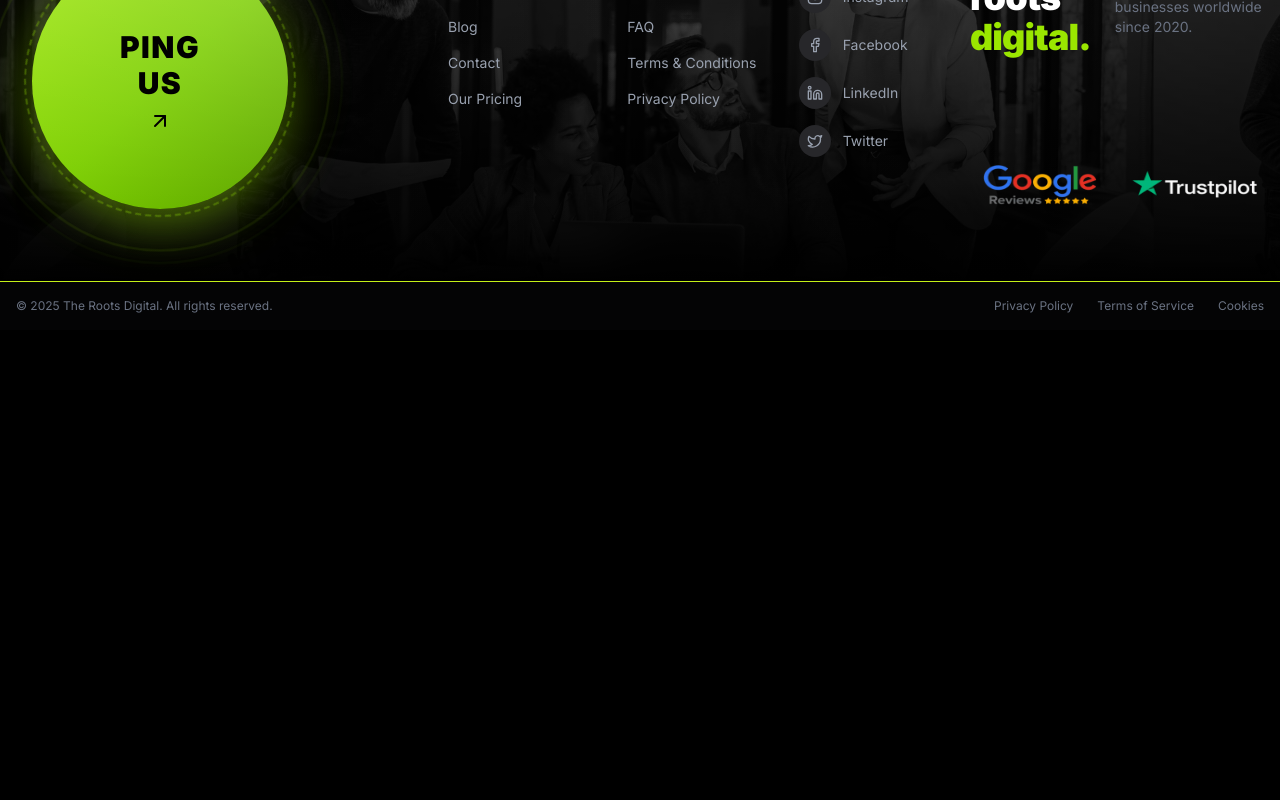
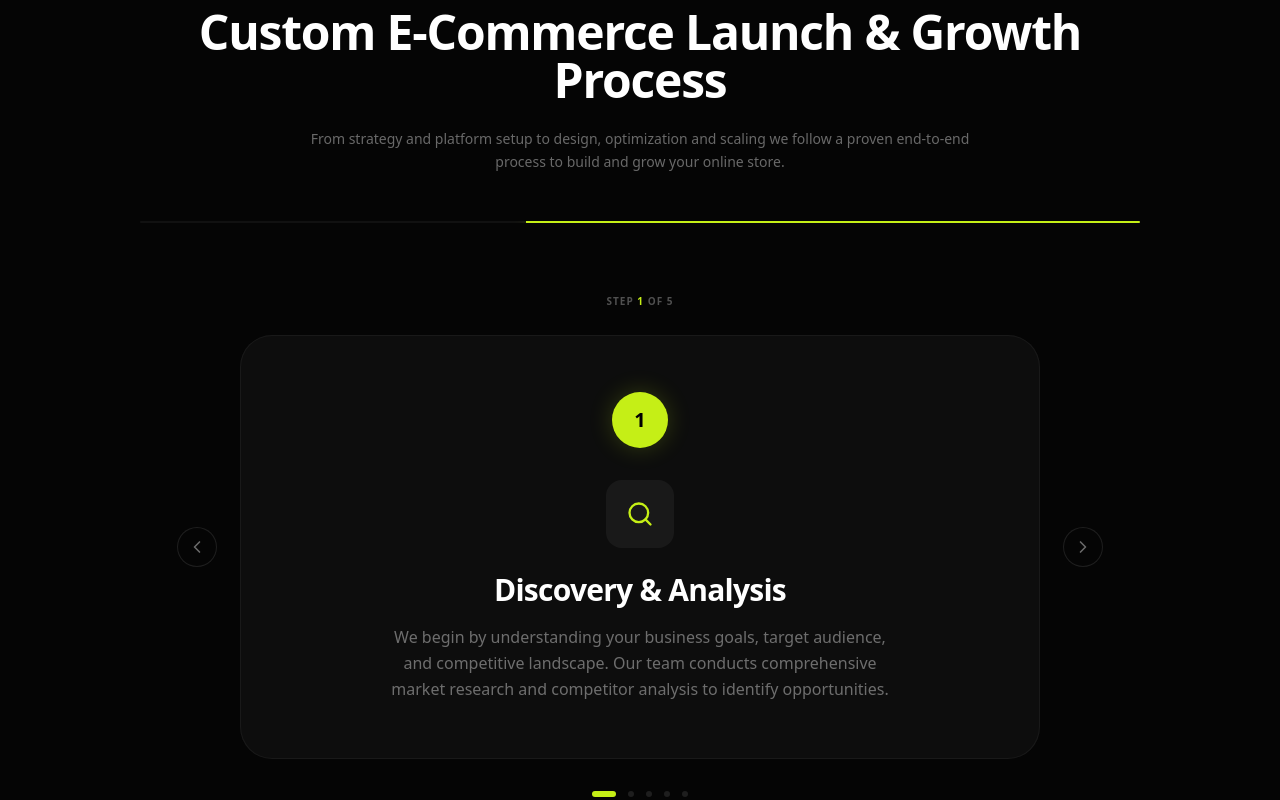
Before and after one commit to Thelastcodecom/therootsdigital, a Next.js app: page /ecommerce in a window 1280 px wide. Shown: the part 6420-7220 px from the top of the page. Before the commit the page ends 6750 px from the top, so only its background shows below. Built offline with nearby package versions, Linux system fonts and the light colour scheme.

Commit message:
E-commerce launch process section added

```diff
--- a/src/app/ecommerce/page.tsx
+++ b/src/app/ecommerce/page.tsx
@@ -3,6 +3,7 @@ import AnalyticsSection from '@/components/Ecommerce/AnalyticsSection'
 import ServicesWeOfferSection from '@/components/Ecommerce/ServicesWeOffer'
 import RealBrandsSection from '@/components/Ecommerce/RealBrandsSection'
 import DevelopmentProcess from '@/components/Ecommerce/DevelopmentProcess'
+import EcommerceProcess from '@/components/Ecommerce/EcommerceProcess'
 
 export default function page() {
   return (
@@ -11,6 +12,7 @@ export default function page() {
     <ServicesWeOfferSection />
     <RealBrandsSection />
     <DevelopmentProcess />
+    <EcommerceProcess />
     </>
   )
 }
--- a/src/app/page.tsx
+++ b/src/app/page.tsx
@@ -6,10 +6,6 @@ import PortfolioGrid from "@/components/PortfolioShowcaseSection";
 import ScrollRevealSection from "@/components/ScrollRevealSection";
 import TestimonialsSection from "@/components/TestimonialSection";
 import SubscriptionsSection from "@/components/SubscriptionsSection";
-
-
-
-
 
 export default function Home() {
   return (
--- /dev/null
+++ b/src/components/Ecommerce/EcommerceProcess.tsx
@@ -0,0 +1,172 @@
+'use client';
+import React, { useState } from "react";
+import {
+  ChevronLeft,
+  ChevronRight,
+  Search,
+  PenTool,
+  Code,
+  Rocket,
+  TrendingUp,
+} from "lucide-react";
+
+/**
+ * EcommerceProcess Component
+ * Features a custom "shrinking from left" line animation.
+ */
+const EcommerceProcess = () => {
+  const [currentStep, setCurrentStep] = useState(0);
+
+  const processSteps = [
+    {
+      id: 1,
+      title: "Discovery & Analysis",
+      icon: <Search size={28} />,
+      description:
+        "We begin by understanding your business goals, target audience, and competitive landscape. Our team conducts comprehensive market research and competitor analysis to identify opportunities.",
+    },
+    {
+      id: 2,
+      title: "Strategy & Planning",
+      icon: <PenTool size={28} />,
+      description:
+        "Based on our analysis, we develop a comprehensive e-commerce strategy covering platform selection, technical requirements, and growth metrics. We create detailed project roadmaps.",
+    },
+    {
+      id: 3,
+      title: "Development & Setup",
+      icon: <Code size={28} />,
+      description:
+        "Our expert developers bring your vision to life. We set up your stores, optimize product listings, configure payment systems, and implement automation tools with precision.",
+    },
+    {
+      id: 4,
+      title: "Launch & Growth",
+      icon: <Rocket size={28} />,
+      description:
+        "We execute a strategic launch across your chosen platforms. Our team continuously monitors performance, making data-driven adjustments to maximize ROI and accelerate scaling.",
+    },
+    {
+      id: 5,
+      title: "Scale & Support",
+      icon: <TrendingUp size={28} />,
+      description:
+        "Our partnership doesn't end at launch. We provide ongoing support and performance tracking. As your business grows, we scale operations and explore new market opportunities.",
+    },
+  ];
+
+  const nextStep = () => {
+    setCurrentStep((prev) => (prev === processSteps.length - 1 ? 0 : prev + 1));
+  };
+
+  const prevStep = () => {
+    setCurrentStep((prev) => (prev === 0 ? processSteps.length - 1 : prev - 1));
+  };
+
+  return (
+    <section className="bg-[#050505] py-24 px-8 font-sans selection:bg-[#C5EF16] selection:text-black antialiased overflow-hidden">
+      <style>{`
+        @keyframes shrinkRight {
+          0% {
+            left: 0%;
+            width: 100%;
+          }
+          100% {
+            left: 100%;
+            width: 0%;
+          }
+        }
+        .animate-shrink-line {
+          animation: shrinkRight 3s cubic-bezier(0.4, 0, 0.2, 1) infinite;
+        }
+      `}</style>
+
+      <div className="max-w-[1000px] mx-auto text-center">
+        {/* Header Section */}
+        <p className="text-[#C5EF16] text-[10px] uppercase font-black tracking-[0.4em] mb-4">
+          OUR PROCESS
+        </p>
+        <h2 className="text-white text-4xl md:text-5xl font-black mb-6 tracking-tight">
+          Custom E-Commerce Launch & Growth Process
+        </h2>
+        <p className="text-white/40 text-sm max-w-2xl mx-auto leading-relaxed font-medium mb-12">
+          From strategy and platform setup to design, optimization and scaling
+          we follow a proven end-to-end process to build and grow your online store.
+        </p>
+
+        {/* Animated Progress Line Container */}
+        <div className="relative w-full h-0.5 bg-white/5 mb-16 overflow-hidden rounded-full">
+          {/* Background Highlight segments based on current step */}
+
+          {/* Custom Shrinking Animation Line */}
+          <div className="absolute top-0 h-full bg-[#C5EF16] shadow-[0_0_15px_rgba(197,239,22,0.8)] animate-shrink-line" />
+        </div>
+
+        {/* Carousel/Card Container */}
+        <div className="relative max-w-[800px] mx-auto">
+          {/* Step Indicator */}
+          <div className="mb-6">
+            <span className="text-white/30 text-[10px] font-black tracking-widest uppercase">
+              Step{" "}
+              <span className="text-[#C5EF16]">
+                {processSteps[currentStep].id}
+              </span>{" "}
+              of 5
+            </span>
+          </div>
+
+          {/* Main Card */}
+          <div className="group relative bg-[#0D0D0D] border border-white/5 rounded-4xl p-8 md:p-14 flex flex-col items-center transition-all duration-500 hover:border-[#C5EF16]/40 hover:shadow-[0_0_40px_rgba(197,239,22,0.1)]">
+
+            {/* Round Number Indicator */}
+            <div className="w-14 h-14 bg-[#C5EF16] rounded-full flex items-center justify-center text-black text-xl font-black mb-8 shadow-[0_0_25px_rgba(197,239,22,0.2)]">
+              {processSteps[currentStep].id}
+            </div>
+
+            {/* Icon - Straight by default, rotates on hover */}
+            <div className="text-[#C5EF16] mb-6 p-5 bg-white/5 rounded-2xl transition-transform duration-500 group-hover:rotate-12 group-hover:bg-[#C5EF16]/10">
+              {processSteps[currentStep].icon}
+            </div>
+
+            {/* Content */}
+            <h3 className="text-white text-2xl md:text-3xl font-black mb-4 tracking-tight">
+              {processSteps[currentStep].title}
+            </h3>
+            <p className="text-white/40 text-center text-sm md:text-base leading-relaxed max-w-lg font-medium">
+              {processSteps[currentStep].description}
+            </p>
+
+            {/* Navigation Buttons */}
+            <button
+              onClick={prevStep}
+              className="absolute -left-4 md:-left-16 top-1/2 -translate-y-1/2 w-10 h-10 rounded-full border border-white/10 flex items-center justify-center text-white/40 hover:text-[#C5EF16] hover:border-[#C5EF16] transition-all bg-[#050505] z-10"
+            >
+              <ChevronLeft size={20} />
+            </button>
+            <button
+              onClick={nextStep}
+              className="absolute -right-4 md:-right-16 top-1/2 -translate-y-1/2 w-10 h-10 rounded-full border border-white/10 flex items-center justify-center text-white/40 hover:text-[#C5EF16] hover:border-[#C5EF16] transition-all bg-[#050505] z-10"
+            >
+              <ChevronRight size={20} />
+            </button>
+          </div>
+
+          {/* Progress Dots */}
+          <div className="flex justify-center gap-3 mt-8">
+            {processSteps.map((_, idx) => (
+              <button
+                key={idx}
+                onClick={() => setCurrentStep(idx)}
+                className={`h-1.5 transition-all duration-300 rounded-full ${
+                  idx === currentStep ? "w-6 bg-[#C5EF16]" : "w-1.5 bg-white/10"
+                }`}
+              />
+            ))}
+          </div>
+        </div>
+      </div>
+    </section>
+  );
+};
+
+export default EcommerceProcess;
```
